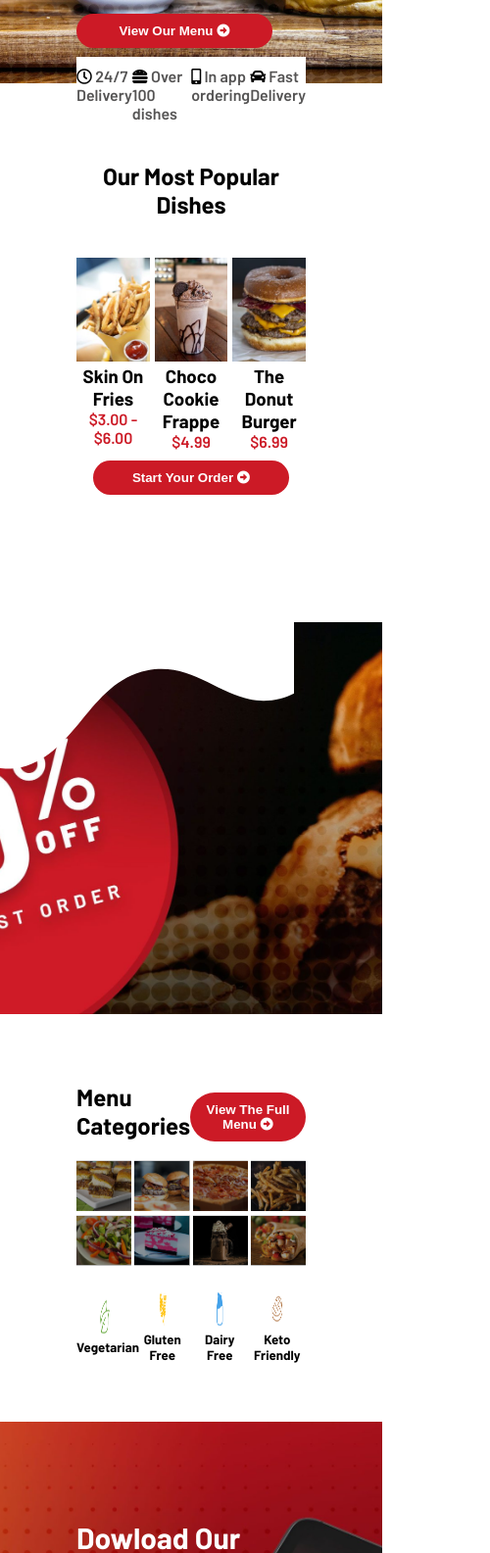
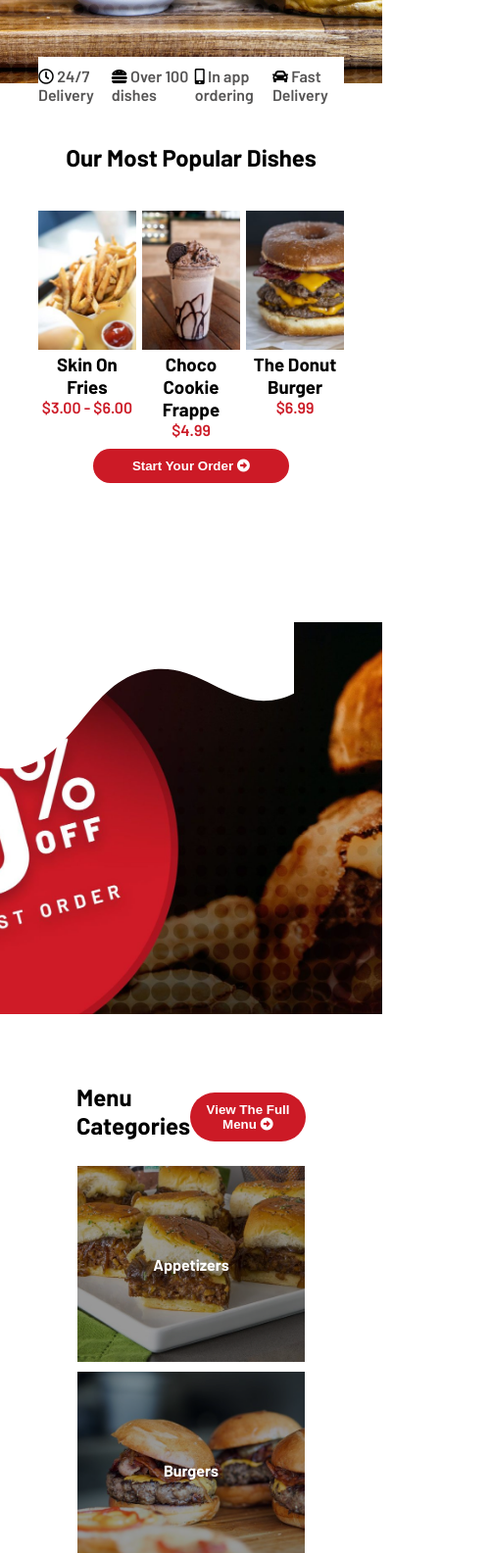
Before and after one commit to Pamela-git/proj-html-vuejs, a plain HTML site: page index.html in a window 390 px wide. Shown: the part 415-2000 px from the top of the page at 98% size, 500 px wide, since content can reach past the window. Drawn offline with nearby package versions, Linux system fonts and the light colour scheme.

Commit message:
modifiche responsive

```diff
--- a/css/style.css
+++ b/css/style.css
@@ -293,7 +293,6 @@ button:hover {
 .single-card-menu {
   width: 24%;
   margin-bottom: 5px;
-  /* position: relative; */
 }
 
 .img-menu {
@@ -309,6 +308,8 @@ button:hover {
 
 /* contenitore tipo di categoria */
 .title-menu {
+  display: flex;
+  align-items: center;
   width: 100%;
   height: 100%;
   background-color: rgba(0, 0, 0, 0.4);
@@ -318,9 +319,13 @@ button:hover {
   transform: translate(-50% , -50%);
   color: white;
   font-weight: bold;
+}
+
+.text-menu {
+  width: 100%;
   text-align: center;
-  line-height:  150px;
 }
+
 
 /* contenitore allergeni */
 .specials-properties {
@@ -380,6 +385,7 @@ button:hover {
 /* contenitore cards news */
 .news {
   display: flex;
+  flex-wrap: wrap;
   justify-content: space-between;
 }
 
@@ -419,6 +425,7 @@ button:hover {
   width: 90%;
   margin: 30px auto;
   display: flex;
+  flex-wrap: wrap;
   justify-content: space-between;
   color: white;
 }
@@ -476,7 +483,7 @@ div.apple > a:first-child {
 }
 
 .style-input-button {
-  width: 500px;
+  width: 50%;
   height: 30px;
   border-radius: 30px;
   padding: 10px;
@@ -508,3 +515,69 @@ div.apple > a:first-child {
 .colorCopyright {
   color: white;
 }
+
+@media all and (max-width: 992px) {
+  .style-buttons-right {
+    display: none;
+  }
+
+  .style-text-jumbo {
+    text-align: center;
+  }
+
+  .centratura {
+    width: 80%;
+  }
+
+  .nav-menu {
+    justify-content: space-between;
+  }
+
+
+  .single-card-menu {
+    width: 48%;
+    margin: 5px 1px;
+  }
+
+  .special-item {
+    width: 50%;
+  }
+
+  .button-app > img {
+    width: 30%;
+  }
+
+  .item-footer-list {
+    width: 50%;
+    text-align: center;
+
+  }
+
+  .style-input-button {
+    width: 50%;
+  }
+
+
+
+
+}
+
+@media screen and (max-width: 600px) {
+
+  .single-card-menu {
+    width: 100%;
+  }
+
+  .item-news {
+    width: 100%;
+  }
+
+  .button-app > img {
+    width: 30%;
+  }
+
+  .style-input-button {
+    width: 80%;
+  }
+
+}
--- a/index.html
+++ b/index.html
@@ -2,6 +2,7 @@
 <html lang="en" dir="ltr">
   <head>
     <meta charset="utf-8">
+    <meta name="viewport" content="width=device-width, initial-scale=1.0">
     <!-- google fonts -->
     <link href="https://fonts.googleapis.com/css2?family=Barlow:wght@600;700&display=swap" rel="stylesheet">
     <link href="https://fonts.googleapis.com/css2?family=Open+Sans&display=swap" rel="stylesheet">
@@ -37,13 +38,11 @@
                 <nav class="flex-menu" id="item-header-mid">
                   <ul>
                     <li v-for="(item, index) in menu" class="drop">
-                      <!-- solo se l'index è uguale a 0 assegnare la classe yellow -->
                       <a :href="item.href" :class="index === 0 ? 'yellow' : ''">
                         {{item.titlelist}}
                         <i :class="item.icon" @click="showdrop(index)"></i>
                       </a>
                       <!-- dropdown home -->
-                      <!-- solo se l'index è uguale a 0 creare un dropdown -->
                       <div class="dropdown" v-if="index === 0" :class="hidedrop">
                         <ul>
                           <!-- lista link dropdown -->
@@ -61,7 +60,7 @@
             <!-- fine header logo + nav -->
 
             <!-- bottoni laterali -->
-            <div id="style-button" class="style-buttons-right">
+            <div class="style-buttons-right">
               <!-- bottone aggiungi -->
               <button type="button" name="button" class="style-plus-button">
                 <i class="fas fa-plus"></i>
@@ -104,15 +103,15 @@
                   <i class="far fa-clock"></i>
                   <span class="style-span-info">24/7 Delivery</span>
                 </div>
-                <div class="">
+                <div>
                   <i class="fas fa-hamburger"></i>
                   <span class="style-span-info">Over 100 dishes</span>
                 </div>
-                <div class="">
+                <div>
                   <i class="fas fa-mobile-alt"></i>
                   <span class="style-span-info">In app ordering</span>
                 </div>
-                <div class="">
+                <div>
                   <i class="fas fa-car"></i>
                   <span class="style-span-info">Fast Delivery</span>
                 </div>
@@ -194,7 +193,7 @@
               <a href="#" class="img-menu">
                 <img src="img/appetizers.jpg" alt="appetizers">
                 <div class="title-menu">
-                  <span>Appetizers</span>
+                  <span class="text-menu">Appetizers</span>
                 </div>
               </a>
             </div>
@@ -202,7 +201,7 @@
               <a href="#" class="img-menu">
                 <img src="img/burgers.jpg" alt="burgers">
                 <div class="title-menu">
-                  <span>Burgers</span>
+                  <span class="text-menu">Burgers</span>
                 </div>
               </a>
             </div>
@@ -210,7 +209,7 @@
               <a href="#" class="img-menu">
                 <img src="img/pizza.jpg" alt="pizza">
                 <div class="title-menu">
-                  <span>Pizzas</span>
+                  <span class="text-menu">Pizzas</span>
                 </div>
               </a>
             </div>
@@ -218,7 +217,7 @@
               <a href="#" class="img-menu">
                 <img src="img/friesmenu.jpg" alt="fries">
                 <div class="title-menu">
-                  <span>Fries</span>
+                  <span class="text-menu">Fries</span>
                 </div>
               </a>
             </div>
@@ -226,7 +225,7 @@
               <a href="#" class="img-menu">
                 <img src="img/sides.jpg" alt="sides">
                 <div class="title-menu">
-                  <span>Sides</span>
+                  <span class="text-menu">Sides</span>
                 </div>
               </a>
             </div>
@@ -234,7 +233,7 @@
               <a href="#" class="img-menu">
                 <img src="img/desserts.jpg" alt="desserts">
                 <div class="title-menu">
-                  <span>Desserts</span>
+                  <span class="text-menu">Desserts</span>
                 </div>
               </a>
             </div>
@@ -242,7 +241,7 @@
               <a href="#" class="img-menu">
                 <img src="img/beverages.jpg" alt="beverages">
                 <div class="title-menu">
-                  <span>Beverages</span>
+                  <span class="text-menu">Beverages</span>
                 </div>
               </a>
             </div>
@@ -250,7 +249,7 @@
               <a href="#" class="img-menu">
                 <img src="img/specials.jpg" alt="specials">
                 <div class="title-menu">
-                  <span>Specials</span>
+                  <span class="text-menu">Specials</span>
                 </div>
               </a>
             </div>
```
Also changed, not shown: 1 other file.
